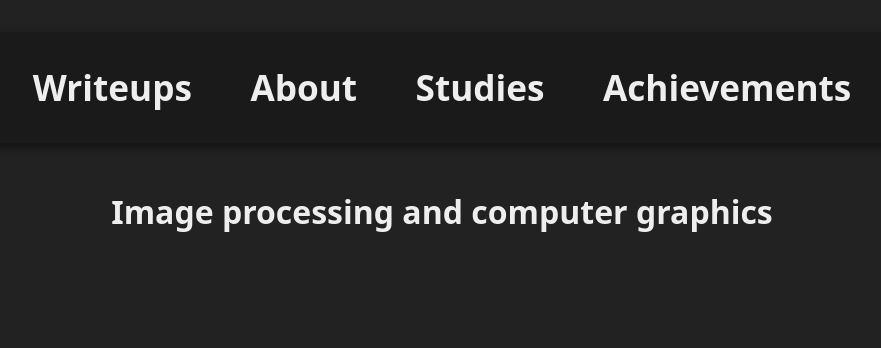
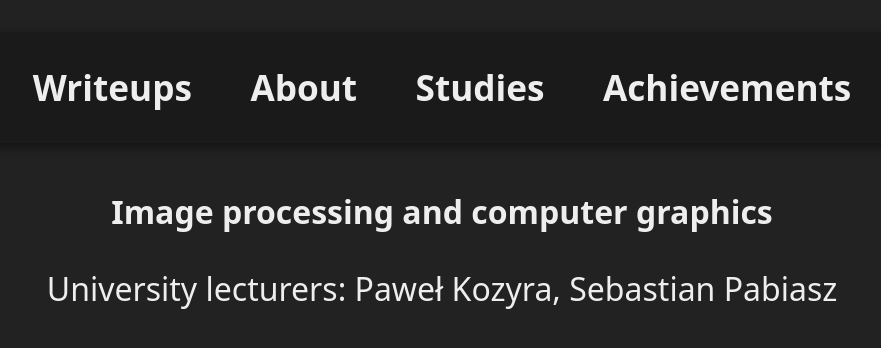
Before and after one commit to mrb3d1/mrb3d1.github.io, a Jekyll site: the page built from studies/image-processing-and-computer-graphics/index.md, in a window 1280 px wide. Shown: the top 348 px of the page, without its empty margins (198-1079 px from the left). Built offline with Jekyll 4.4.1, drawn with Linux system fonts in a browser that asks for light colours.

Commit message:
Update index.md

```diff
--- a/studies/image-processing-and-computer-graphics/index.md
+++ b/studies/image-processing-and-computer-graphics/index.md
@@ -15,3 +15,5 @@ layout: default
 </div>
 
 <h1 style="text-align: center;">Image processing and computer graphics</h1>
+
+University lecturers: Paweł Kozyra, Sebastian Pabiasz
```
